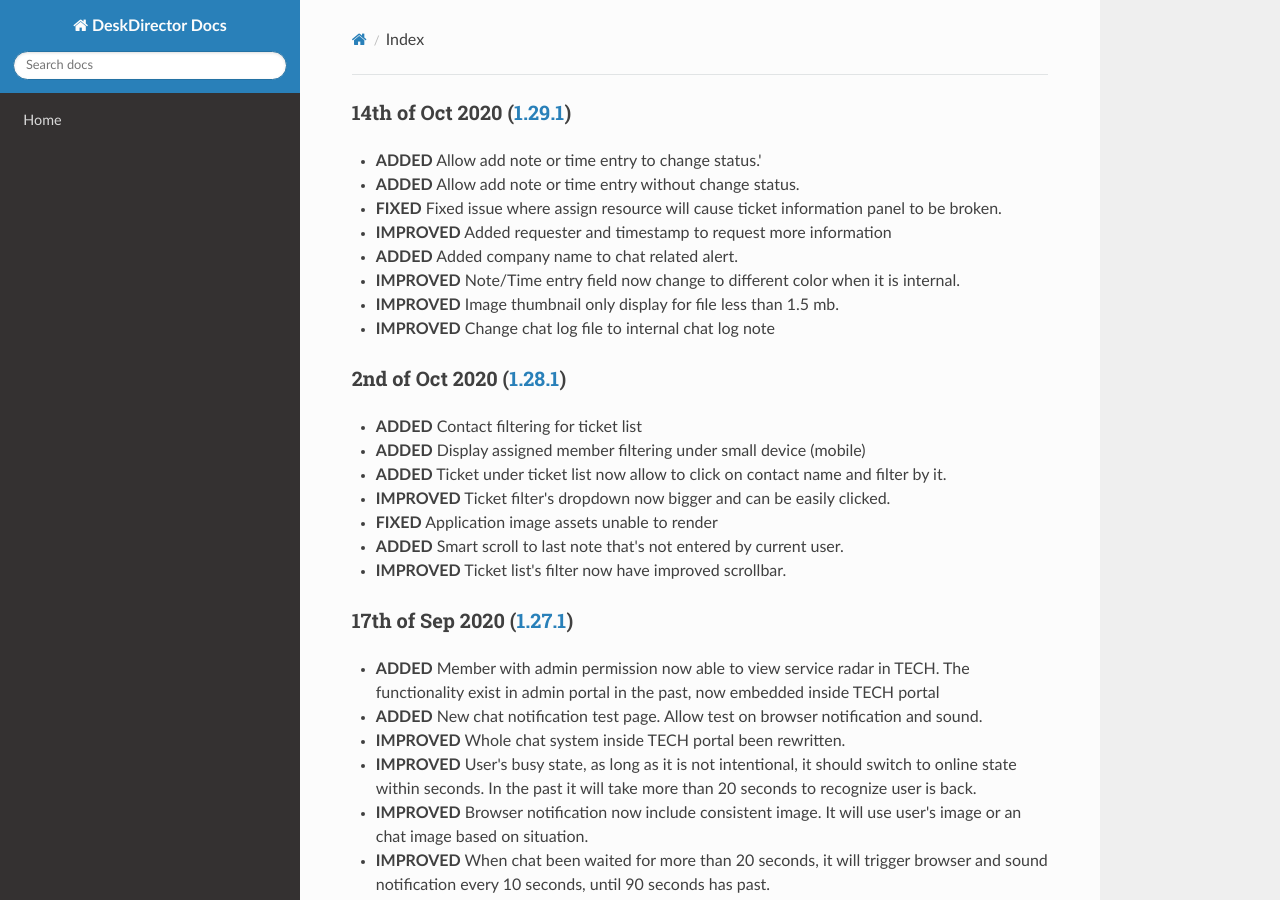
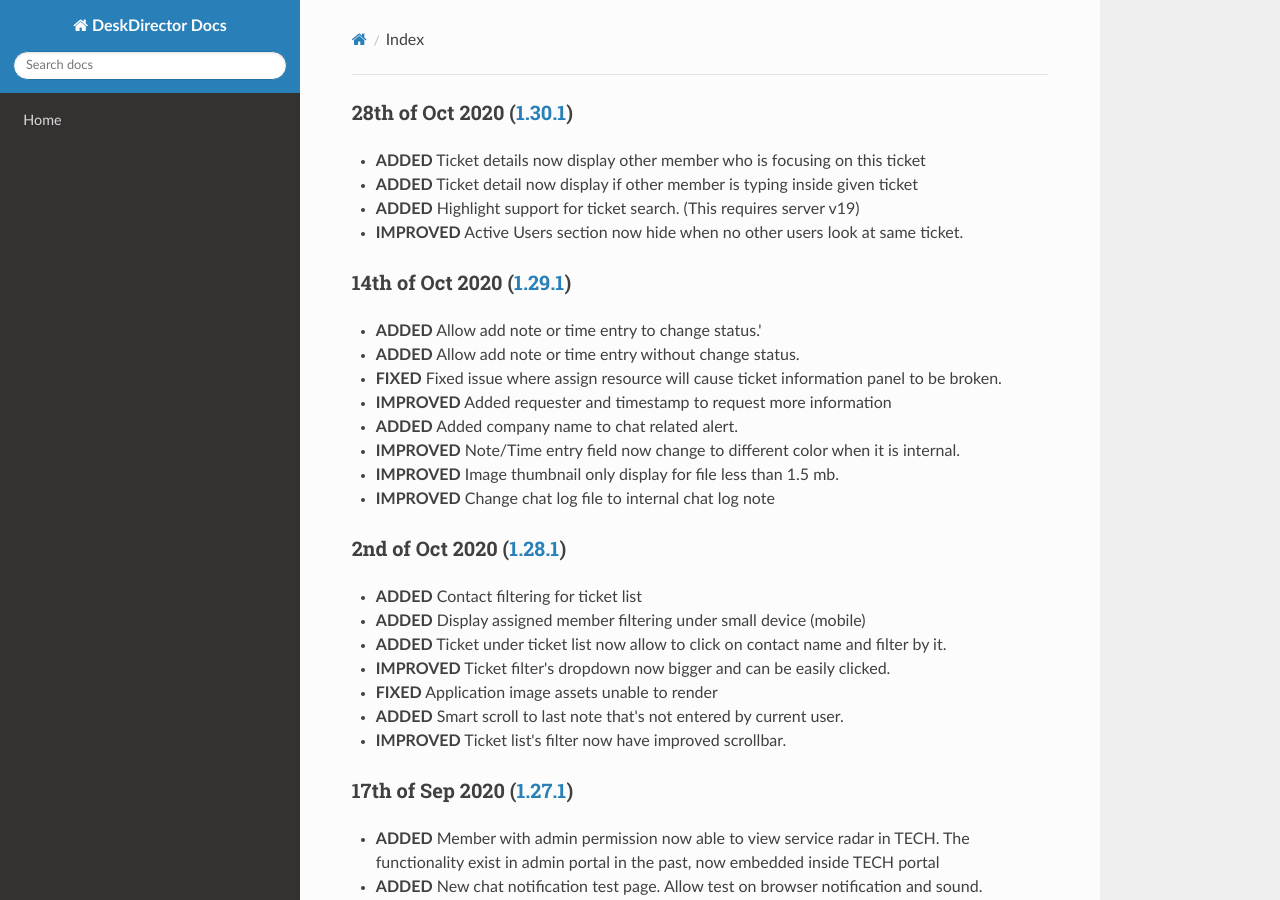
Before and after one commit to DeskDirector/docs, an MkDocs documentation site: the page built from docs/_release/tech/README.md, in a window 1280 px wide and 900 px high. Built offline with MkDocs 1.6.1, drawn with Linux system fonts in a browser that asks for light colours; nearby versions of some CDN libraries; old or Windows-style settings are respelled for this version of MkDocs.

Commit message:
Update README.md

```diff
--- a/docs/_release/tech/README.md
+++ b/docs/_release/tech/README.md
@@ -1,3 +1,9 @@
+### 28th of Oct 2020 ([1.30.1](v1.30))
+- **ADDED** Ticket details now display other member who is focusing on this ticket
+- **ADDED** Ticket detail now display if other member is typing inside given ticket
+- **ADDED** Highlight support for ticket search. (This requires server v19)
+- **IMPROVED** Active Users section now hide when no other users look at same ticket.
+
 ### 14th of Oct 2020 ([1.29.1](v1.29))
 - **ADDED** Allow add note or time entry to change status.'
 - **ADDED** Allow add note or time entry without change status.
```
